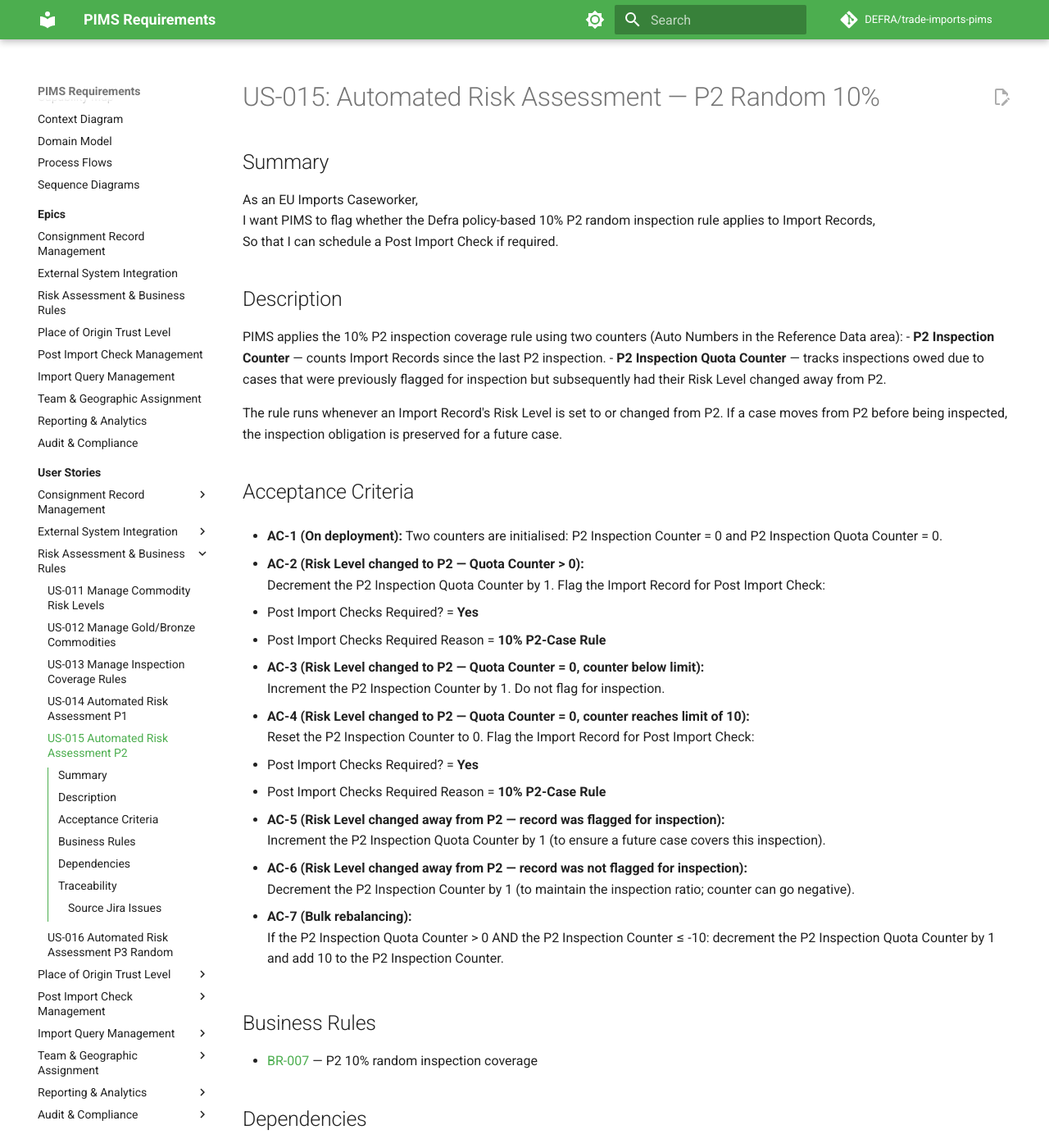
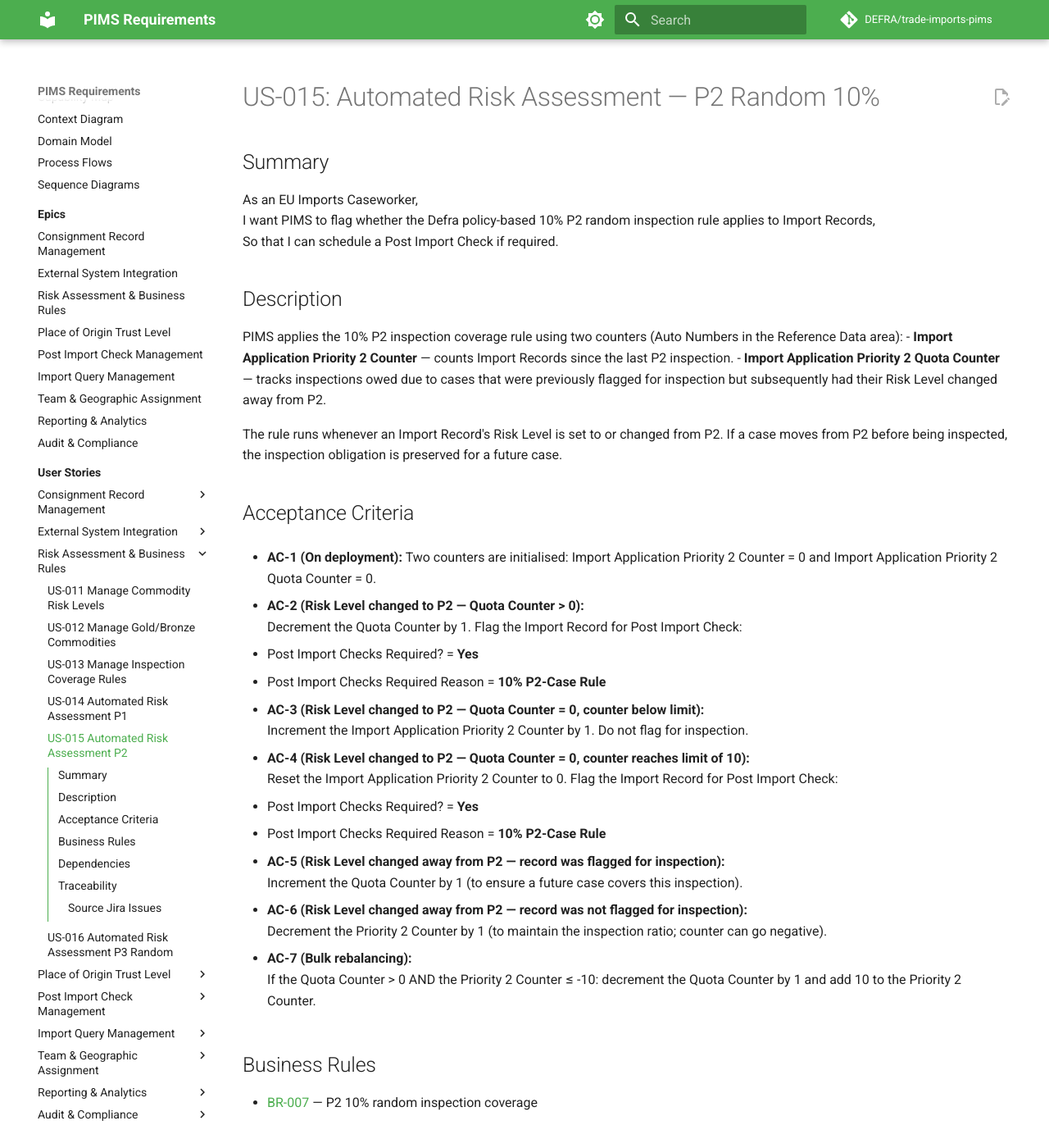
Before and after one commit to DEFRA/trade-imports-pims, an MkDocs documentation site: the page built from docs/requirements/user-stories/US-015-Automated-Risk-Assessment-P2.md, in a window 1280 px wide and 1400 px high. Shown: the whole window at 82% size. Built offline with MkDocs 1.6.1 and Material for MkDocs 9.7.7, drawn with Linux system fonts in a browser that asks for light colours; a script that is not in the unit is left out; comment, search, counter and statistics services are not loaded.

Commit message:
docs: revert counter label renames in US-015 and US-016
Co-authored-by: ewingjm <34515225+ewingjm@users.noreply.github.com>

```diff
--- a/docs/requirements/user-stories/US-015-Automated-Risk-Assessment-P2.md
+++ b/docs/requirements/user-stories/US-015-Automated-Risk-Assessment-P2.md
@@ -9,36 +9,36 @@ So that I can schedule a Post Import Check if required.
 ## Description
 
 PIMS applies the 10% P2 inspection coverage rule using two counters (Auto Numbers in the Reference Data area):
-- **P2 Inspection Counter** — counts Import Records since the last P2 inspection.
-- **P2 Inspection Quota Counter** — tracks inspections owed due to cases that were previously flagged for inspection but subsequently had their Risk Level changed away from P2.
+- **Import Application Priority 2 Counter** — counts Import Records since the last P2 inspection.
+- **Import Application Priority 2 Quota Counter** — tracks inspections owed due to cases that were previously flagged for inspection but subsequently had their Risk Level changed away from P2.
 
 The rule runs whenever an Import Record's Risk Level is set to or changed from P2. If a case moves from P2 before being inspected, the inspection obligation is preserved for a future case.
 
 ## Acceptance Criteria
 
-- **AC-1 (On deployment):** Two counters are initialised: P2 Inspection Counter = 0 and P2 Inspection Quota Counter = 0.
+- **AC-1 (On deployment):** Two counters are initialised: Import Application Priority 2 Counter = 0 and Import Application Priority 2 Quota Counter = 0.
 
 - **AC-2 (Risk Level changed to P2 — Quota Counter > 0):**
-  Decrement the P2 Inspection Quota Counter by 1. Flag the Import Record for Post Import Check:
+  Decrement the Quota Counter by 1. Flag the Import Record for Post Import Check:
   - Post Import Checks Required? = **Yes**
   - Post Import Checks Required Reason = **10% P2-Case Rule**
 
 - **AC-3 (Risk Level changed to P2 — Quota Counter = 0, counter below limit):**
-  Increment the P2 Inspection Counter by 1. Do not flag for inspection.
+  Increment the Import Application Priority 2 Counter by 1. Do not flag for inspection.
 
 - **AC-4 (Risk Level changed to P2 — Quota Counter = 0, counter reaches limit of 10):**
-  Reset the P2 Inspection Counter to 0. Flag the Import Record for Post Import Check:
+  Reset the Import Application Priority 2 Counter to 0. Flag the Import Record for Post Import Check:
   - Post Import Checks Required? = **Yes**
   - Post Import Checks Required Reason = **10% P2-Case Rule**
 
 - **AC-5 (Risk Level changed away from P2 — record was flagged for inspection):**
-  Increment the P2 Inspection Quota Counter by 1 (to ensure a future case covers this inspection).
+  Increment the Quota Counter by 1 (to ensure a future case covers this inspection).
 
 - **AC-6 (Risk Level changed away from P2 — record was not flagged for inspection):**
-  Decrement the P2 Inspection Counter by 1 (to maintain the inspection ratio; counter can go negative).
+  Decrement the Priority 2 Counter by 1 (to maintain the inspection ratio; counter can go negative).
 
 - **AC-7 (Bulk rebalancing):**
-  If the P2 Inspection Quota Counter > 0 AND the P2 Inspection Counter ≤ -10: decrement the P2 Inspection Quota Counter by 1 and add 10 to the P2 Inspection Counter.
+  If the Quota Counter > 0 AND the Priority 2 Counter ≤ -10: decrement the Quota Counter by 1 and add 10 to the Priority 2 Counter.
 
 ## Business Rules
 
```
Also changed, not shown: docs/requirements/user-stories/US-016-Automated-Risk-Assessment-P3-Random.md (+2 -2 lines).
